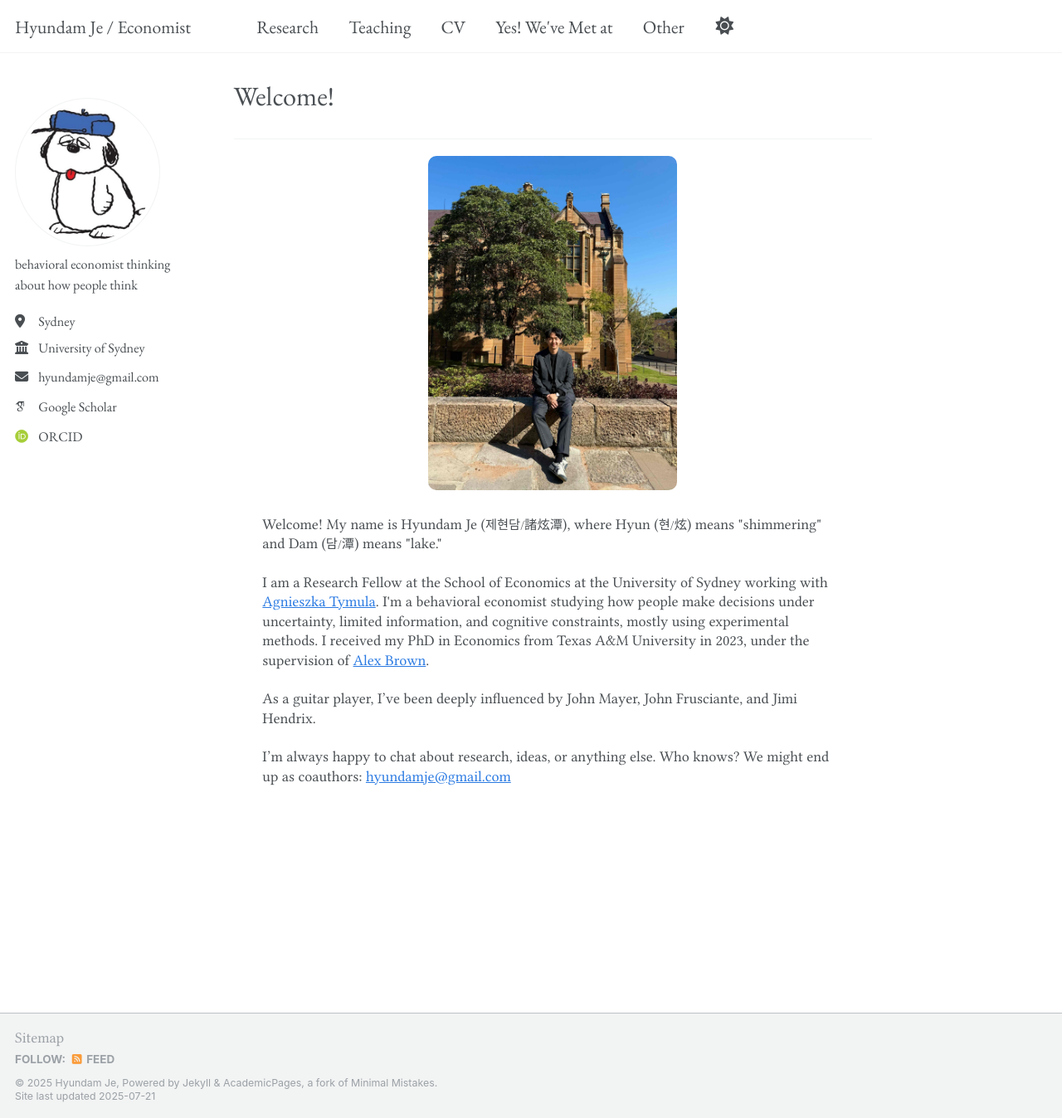
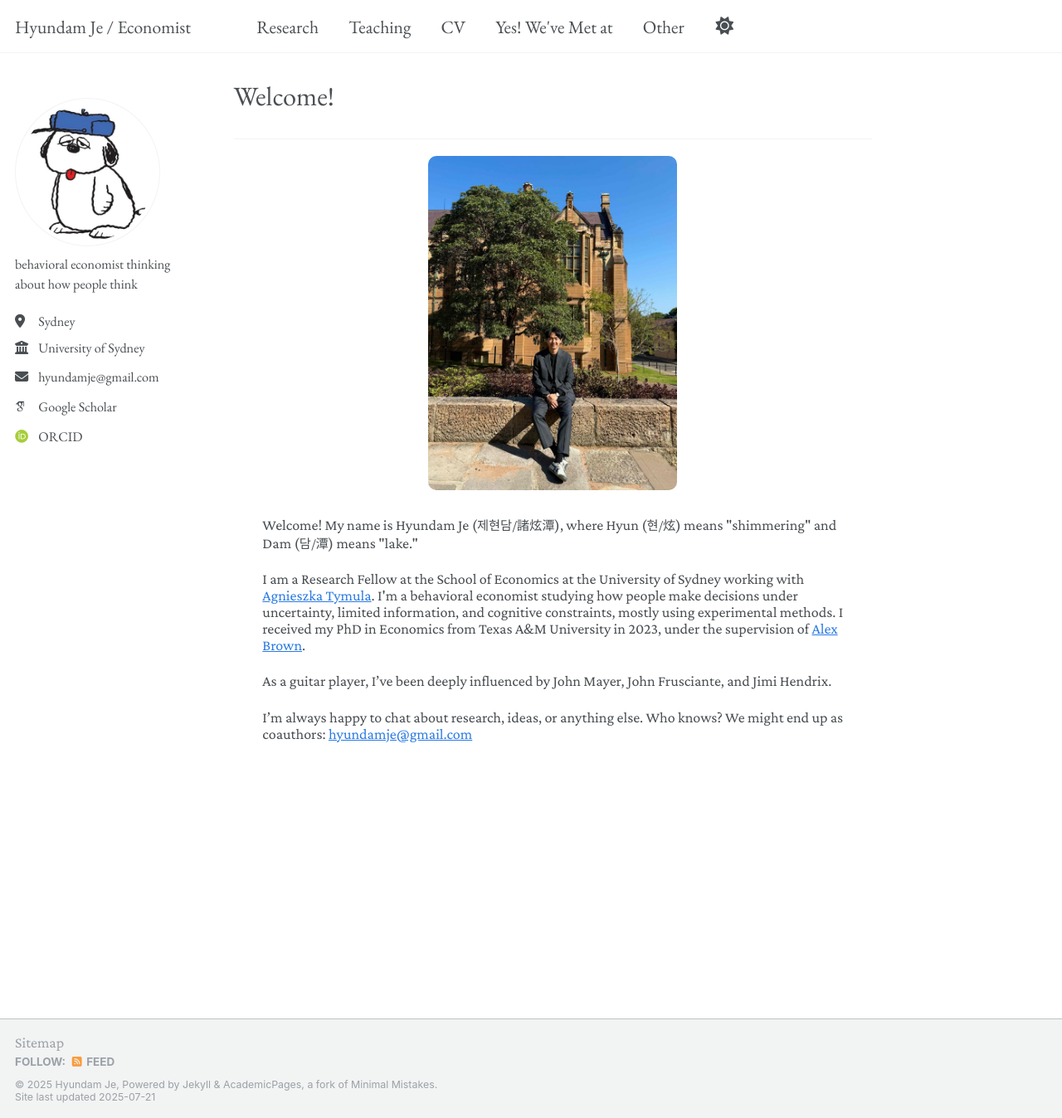
Before and after one commit to hyundamje/hyundamje.github.io, a Jekyll site: the page built from _pages/about.md, in a window 1280 px wide and 1348 px high. Shown: the whole window at 83% size. Built offline with Jekyll 4.4.1, drawn with Linux system fonts in a browser that asks for light colours; some web fonts are replaced.

Commit message:
Update _base.scss

```diff
--- a/_sass/layout/_base.scss
+++ b/_sass/layout/_base.scss
@@ -39,10 +39,10 @@ body {
   padding: $masthead-height 0 0;
   padding-bottom: 9em;
 //   font-family: 'Source Serif 4', serif;
-  font-family:  'Libertine', serif;
- // font-family: 'Crimson Pro', serif;
+ // font-family:  'Libertine', serif;
+  font-family: 'Crimson Pro', serif;
  // font-family: 'EB Garamond', serif;
-    line-height: 1.3;
+  //  line-height: 1.3;
   //  font-weight: 400;
 
   &.overflow--hidden {
```
